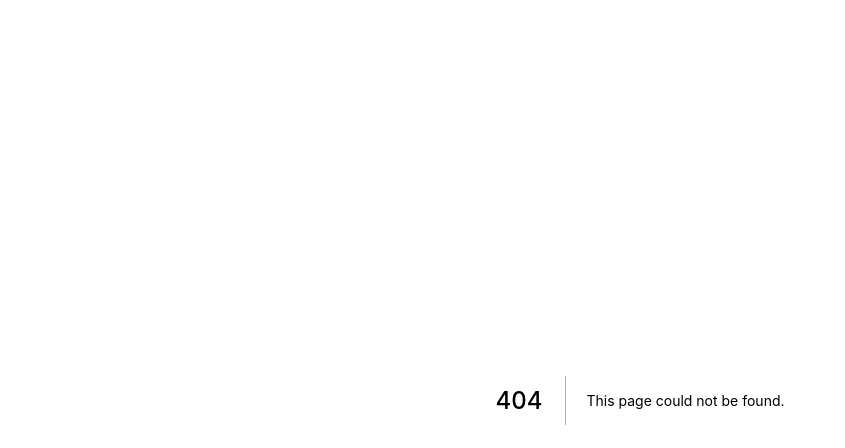
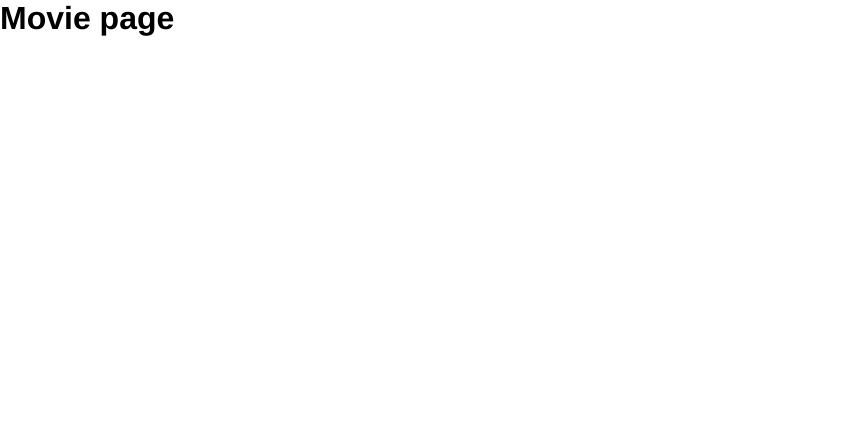
Before and after one commit to sullie-dev/milestone-2-movie-database, a Next.js app: page /movie in a window 1280 px wide. Before the commit this address had no page. Shown: the top 448 px of the page, without its empty margins (0-845 px from the left). Built offline with nearby package versions, Linux system fonts and the light colour scheme.

Commit message:
Add movie page

```diff
--- /dev/null
+++ b/pages/movie.tsx
@@ -0,0 +1,6 @@
+import type { NextPage } from "next";
+
+const Movie: NextPage = () => {
+  return <h1>Movie page</h1>;
+};
+export default Movie;
--- a/styles/SearchBar.module.css
+++ b/styles/SearchBar.module.css
@@ -26,6 +26,7 @@
   font-size: larger;
 }
 
+/* Desktops */
 @media screen and (min-width: 768px) {
   .searchBar {
     width: 70%;
```
